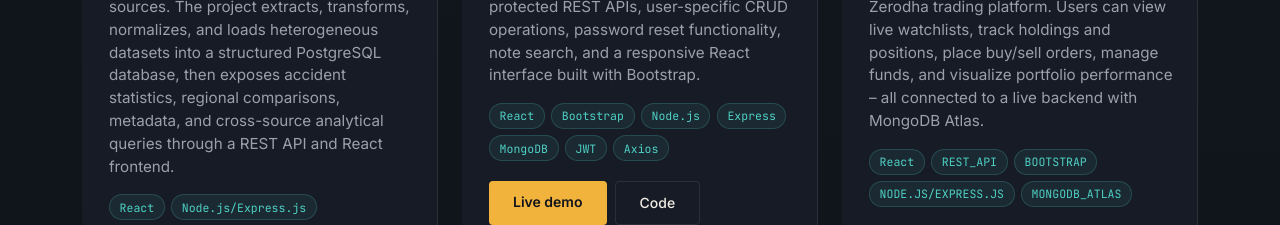
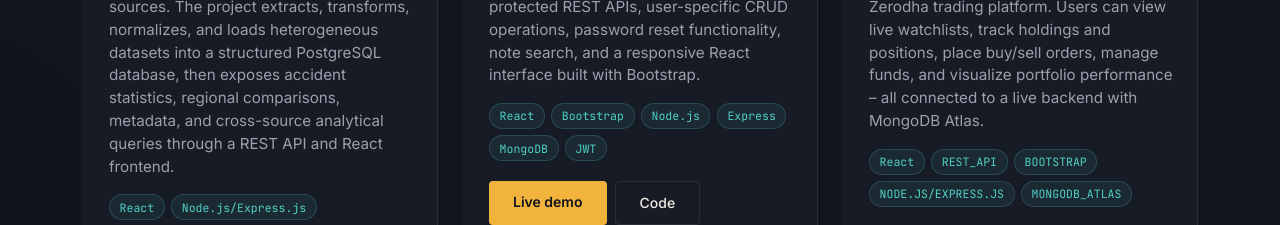
Before and after one commit to Alwalid-Akash/portfolio, a React (Vite) app: page / in a window 1280 px wide. Shown: the part 2500-2725 px from the top of the page. Built offline with nearby package versions, Linux system fonts and the light colour scheme.

Commit message:
add pass and search option notes app

```diff
--- a/src/data/projects.js
+++ b/src/data/projects.js
@@ -21,7 +21,7 @@ const projects = [
     description:
       'A full-stack Notes Management application featuring JWT authentication, protected REST APIs, user-specific CRUD operations, password reset functionality, note search, and a responsive React interface built with Bootstrap.',
     image: note,
-    tags: ['React', 'Bootstrap', 'Node.js', 'Express', 'MongoDB', 'JWT', 'Axios'],
+    tags: ['React', 'Bootstrap', 'Node.js', 'Express', 'MongoDB', 'JWT'],
     status: 'live',
     liveLink: 'https://note-clener.vercel.app',
     githubLink: 'https://github.com/Alwalid-Akash/note_clener',
```
